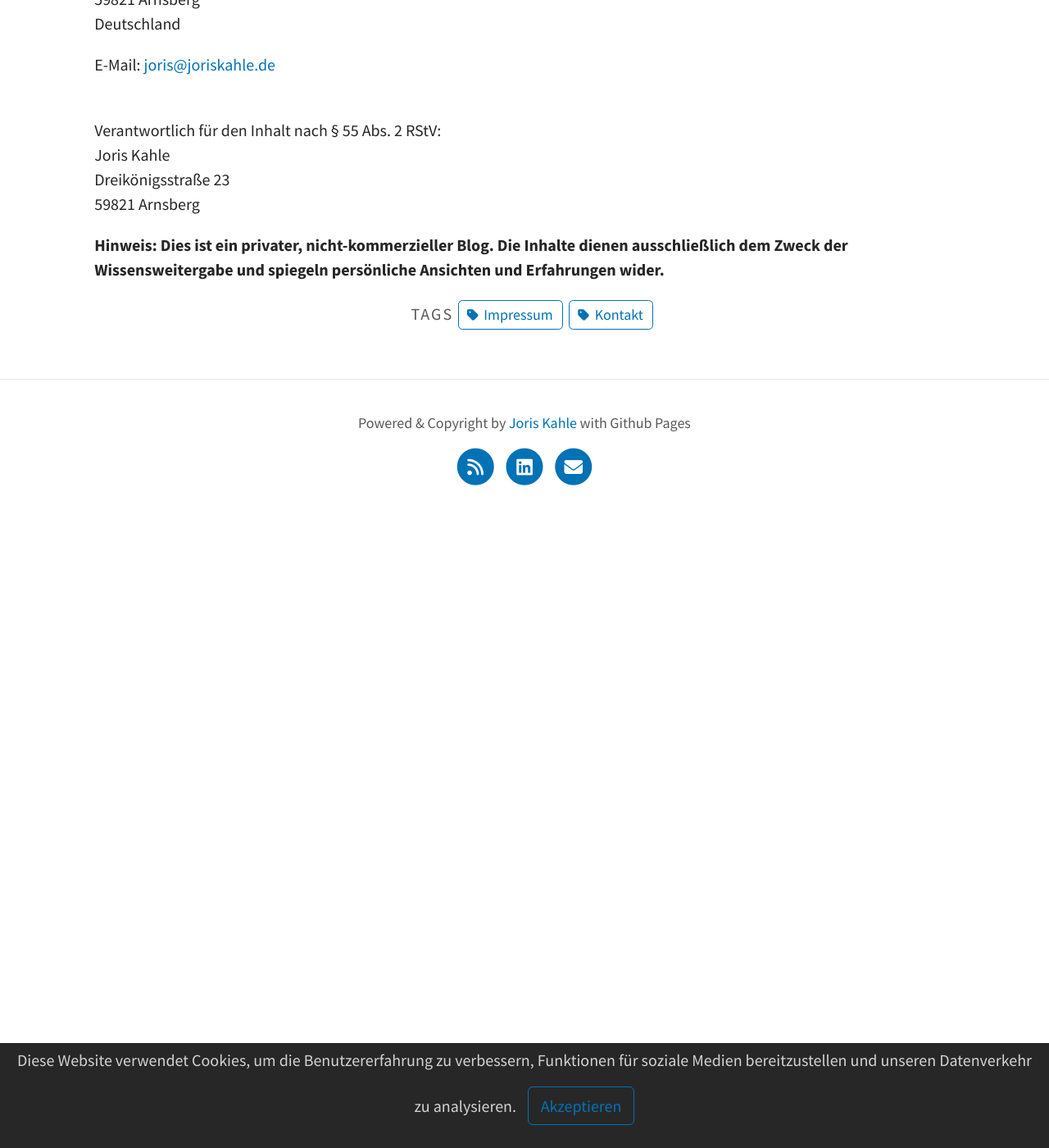
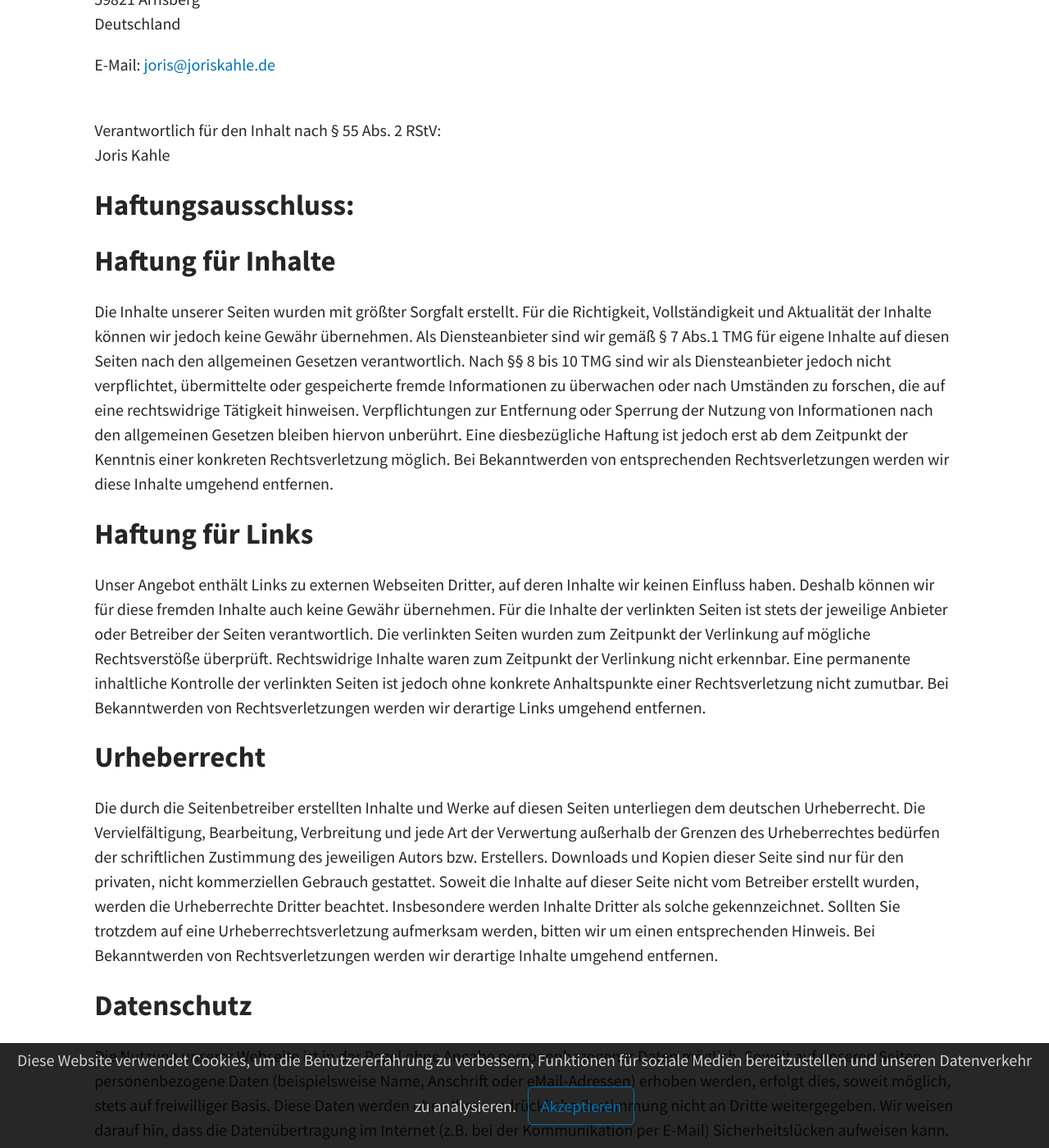
Before and after one commit to joriskahle007/joriskahle007.github.io, a Jekyll site: the page built from pages/impressum.md, in a window 1280 px wide and 1400 px high, scrolled down 561 px. Shown: the whole window at 82% size. Built offline with Jekyll 4.4.1, drawn with Linux system fonts in a browser that asks for light colours; a script that is not in the unit is left out; some of the changed text lies outside the part shown.

Commit message:
Update impressum.md

```diff
--- a/pages/impressum.md
+++ b/pages/impressum.md
@@ -19,8 +19,28 @@
 
 Verantwortlich für den Inhalt nach § 55 Abs. 2 RStV:<br>
 Joris Kahle<br>
-Dreikönigsstraße 23<br>
-59821 Arnsberg<br>
 
-**Hinweis:
-Dies ist ein privater, nicht-kommerzieller Blog. Die Inhalte dienen ausschließlich dem Zweck der Wissensweitergabe und spiegeln persönliche Ansichten und Erfahrungen wider.**
+
+## Haftungsausschluss:
+
+## Haftung für Inhalte
+
+Die Inhalte unserer Seiten wurden mit größter Sorgfalt erstellt. Für die Richtigkeit, Vollständigkeit und Aktualität der Inhalte können wir jedoch keine Gewähr übernehmen. Als Diensteanbieter sind wir gemäß § 7 Abs.1 TMG für eigene Inhalte auf diesen Seiten nach den allgemeinen Gesetzen verantwortlich. Nach §§ 8 bis 10 TMG sind wir als Diensteanbieter jedoch nicht verpflichtet, übermittelte oder gespeicherte fremde Informationen zu überwachen oder nach Umständen zu forschen, die auf eine rechtswidrige Tätigkeit hinweisen. Verpflichtungen zur Entfernung oder Sperrung der Nutzung von Informationen nach den allgemeinen Gesetzen bleiben hiervon unberührt. Eine diesbezügliche Haftung ist jedoch erst ab dem Zeitpunkt der Kenntnis einer konkreten Rechtsverletzung möglich. Bei Bekanntwerden von entsprechenden Rechtsverletzungen werden wir diese Inhalte umgehend entfernen.
+
+## Haftung für Links
+
+Unser Angebot enthält Links zu externen Webseiten Dritter, auf deren Inhalte wir keinen Einfluss haben. Deshalb können wir für diese fremden Inhalte auch keine Gewähr übernehmen. Für die Inhalte der verlinkten Seiten ist stets der jeweilige Anbieter oder Betreiber der Seiten verantwortlich. Die verlinkten Seiten wurden zum Zeitpunkt der Verlinkung auf mögliche Rechtsverstöße überprüft. Rechtswidrige Inhalte waren zum Zeitpunkt der Verlinkung nicht erkennbar. Eine permanente inhaltliche Kontrolle der verlinkten Seiten ist jedoch ohne konkrete Anhaltspunkte einer Rechtsverletzung nicht zumutbar. Bei Bekanntwerden von Rechtsverletzungen werden wir derartige Links umgehend entfernen.
+
+## Urheberrecht
+
+Die durch die Seitenbetreiber erstellten Inhalte und Werke auf diesen Seiten unterliegen dem deutschen Urheberrecht. Die Vervielfältigung, Bearbeitung, Verbreitung und jede Art der Verwertung außerhalb der Grenzen des Urheberrechtes bedürfen der schriftlichen Zustimmung des jeweiligen Autors bzw. Erstellers. Downloads und Kopien dieser Seite sind nur für den privaten, nicht kommerziellen Gebrauch gestattet. Soweit die Inhalte auf dieser Seite nicht vom Betreiber erstellt wurden, werden die Urheberrechte Dritter beachtet. Insbesondere werden Inhalte Dritter als solche gekennzeichnet. Sollten Sie trotzdem auf eine Urheberrechtsverletzung aufmerksam werden, bitten wir um einen entsprechenden Hinweis. Bei Bekanntwerden von Rechtsverletzungen werden wir derartige Inhalte umgehend entfernen.
+
+## Datenschutz
+
+Die Nutzung unserer Webseite ist in der Regel ohne Angabe personenbezogener Daten möglich. Soweit auf unseren Seiten personenbezogene Daten (beispielsweise Name, Anschrift oder eMail-Adressen) erhoben werden, erfolgt dies, soweit möglich, stets auf freiwilliger Basis. Diese Daten werden ohne Ihre ausdrückliche Zustimmung nicht an Dritte weitergegeben.
+Wir weisen darauf hin, dass die Datenübertragung im Internet (z.B. bei der Kommunikation per E-Mail) Sicherheitslücken aufweisen kann. Ein lückenloser Schutz der Daten vor dem Zugriff durch Dritte ist nicht möglich.
+Der Nutzung von im Rahmen der Impressumspflicht veröffentlichten Kontaktdaten durch Dritte zur Übersendung von nicht ausdrücklich angeforderter Werbung und Informationsmaterialien wird hiermit ausdrücklich widersprochen. Die Betreiber der Seiten behalten sich ausdrücklich rechtliche Schritte im Falle der unverlangten Zusendung von Werbeinformationen, etwa durch Spam-Mails, vor.
+
+## Google Analytics
+
+Diese Website benutzt Google Analytics, einen Webanalysedienst der Google Inc. (“Google“). Google Analytics verwendet sog. “Cookies“, Textdateien, die auf Ihrem Computer gespeichert werden und die eine Analyse der Benutzung der Website durch Sie ermöglicht. Die durch den Cookie erzeugten Informationen über Ihre Benutzung diese Website (einschließlich Ihrer IP-Adresse) wird an einen Server von Google in den USA übertragen und dort gespeichert. Google wird diese Informationen benutzen, um Ihre Nutzung der Website auszuwerten, um Reports über die Websiteaktivitäten für die Websitebetreiber zusammenzustellen und um weitere mit der Websitenutzung und der Internetnutzung verbundene Dienstleistungen zu erbringen. Auch wird Google diese Informationen gegebenenfalls an Dritte übertragen, sofern dies gesetzlich vorgeschrieben oder soweit Dritte diese Daten im Auftrag von Google verarbeiten. Google wird in keinem Fall Ihre IP-Adresse mit anderen Daten der Google in Verbindung bringen. Sie können die Installation der Cookies durch eine entsprechende Einstellung Ihrer Browser Software verhindern; wir weisen Sie jedoch darauf hin, dass Sie in diesem Fall gegebenenfalls nicht sämtliche Funktionen dieser Website voll umfänglich nutzen können. Durch die Nutzung dieser Website erklären Sie sich mit der Bearbeitung der über Sie erhobenen Daten durch Google in der zuvor beschriebenen Art und Weise und zu dem zuvor benannten Zweck einverstanden.
```
